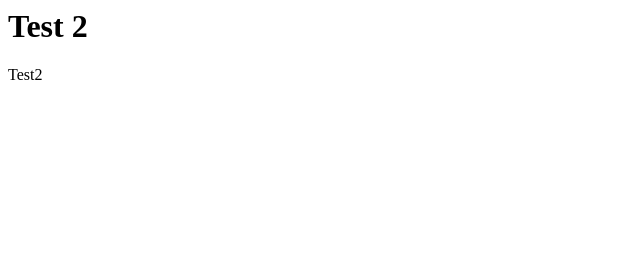
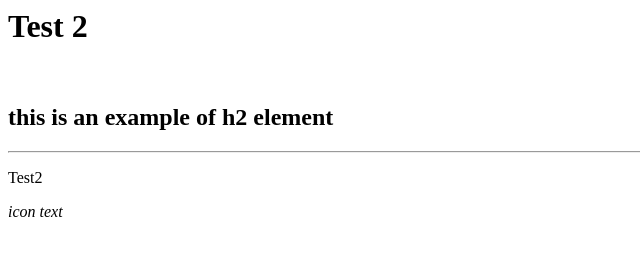
Before and after one commit to crishot/zosim, a plain HTML site: page index.html in a window 1280 px wide. Shown: the whole page, without its empty margins (0-640 px from the left). Drawn offline with Linux system fonts and the light colour scheme.

Commit message:
Update index.html

```diff
--- a/index.html
+++ b/index.html
@@ -6,6 +6,10 @@
 </head>
 <body>
     <h1>Test 2</h1>
+    <br>
+    <h2>this is an example of h2 element</h2>
+    <hr>
     <p>Test2</p>
+    <i> icon text </i>
 </body>
 </html>
```
